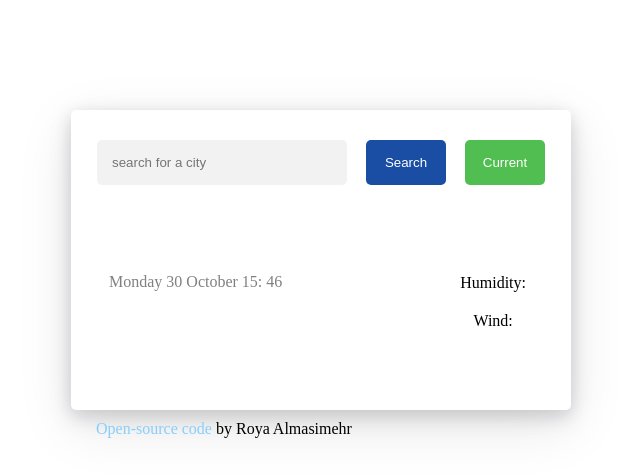
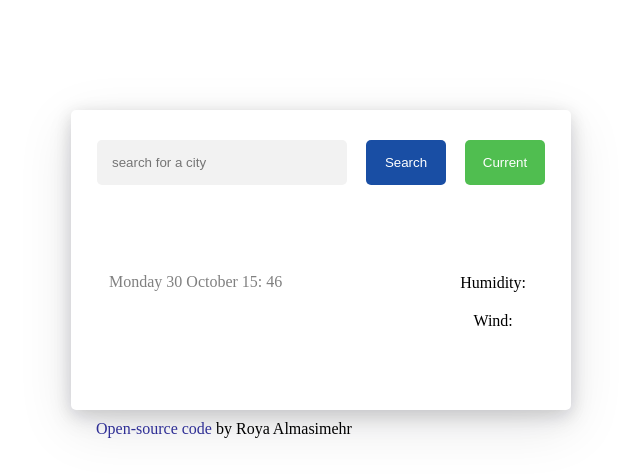
Before and after one commit to RoyaAlmasimehr/roya-git2, a plain HTML site: page index.html in a window 1280 px wide. Shown: the whole page, without its empty margins (319-959 px from the left). Drawn offline with nearby package versions, Linux system fonts and the light colour scheme.

Commit message:
Update style.css

```diff
--- a/style.css
+++ b/style.css
@@ -112,3 +112,6 @@ h1 {
   left: 5%;
   top: 310px;
 }
+a {
+  color: rgb(46, 46, 149);
+}
```
